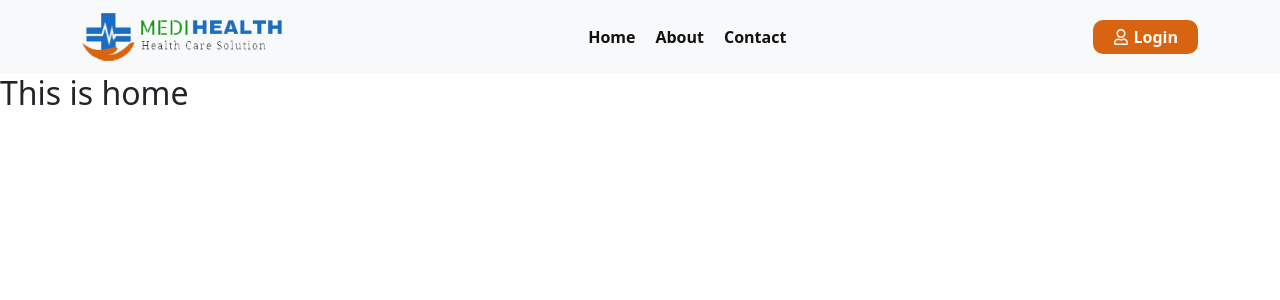
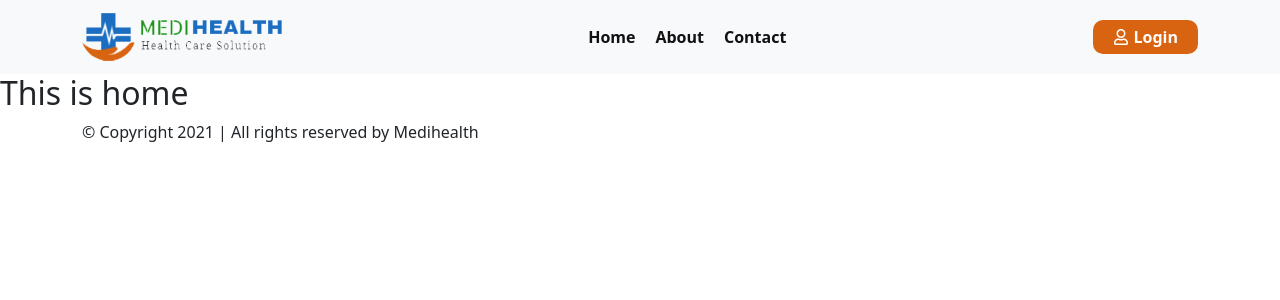
Before and after one commit to Zahid-Nabi/medi-health, a React (Create React App) app: page / in a window 1280 px wide. Shown: the top 300 px of the page. Built offline with nearby package versions, Linux system fonts and the light colour scheme.

Commit message:
Footer started

```diff
--- a/src/App.js
+++ b/src/App.js
@@ -3,6 +3,7 @@
 import './App.css';
 import Home from './components/Home/Home';
 import NotFound from './components/NotFound/NotFound';
+import Footer from './components/Shared/Footer/Footer';
 import Header from './components/Shared/Header/Header';
 
 function App() {
@@ -24,6 +25,7 @@
           <NotFound></NotFound>
         </Route>
       </Switch>
+      <Footer></Footer>
     </Router>
   );
 }
--- a/src/components/Shared/Footer/Footer.js
+++ b/src/components/Shared/Footer/Footer.js
@@ -1,10 +1,27 @@
 import React from 'react';
+import { Container, Row } from 'react-bootstrap';
 import './Footer.css';
 
 const Footer = () => {
     return (
-        <div>
-            <h2>This is footer</h2>
+        <div className="footer">
+            <div className="footer-top">
+                <Container>
+
+                </Container>
+            </div>
+            <div className="footer-bottom">
+                <Container>
+                    <div>
+                        <div className="copyright">
+                            <p>&copy; Copyright 2021 | All rights reserved by Medihealth</p>
+                        </div>
+                        <div className="social-icons">
+
+                        </div>
+                    </div>
+                </Container>
+            </div>
         </div>
     );
 };
```
